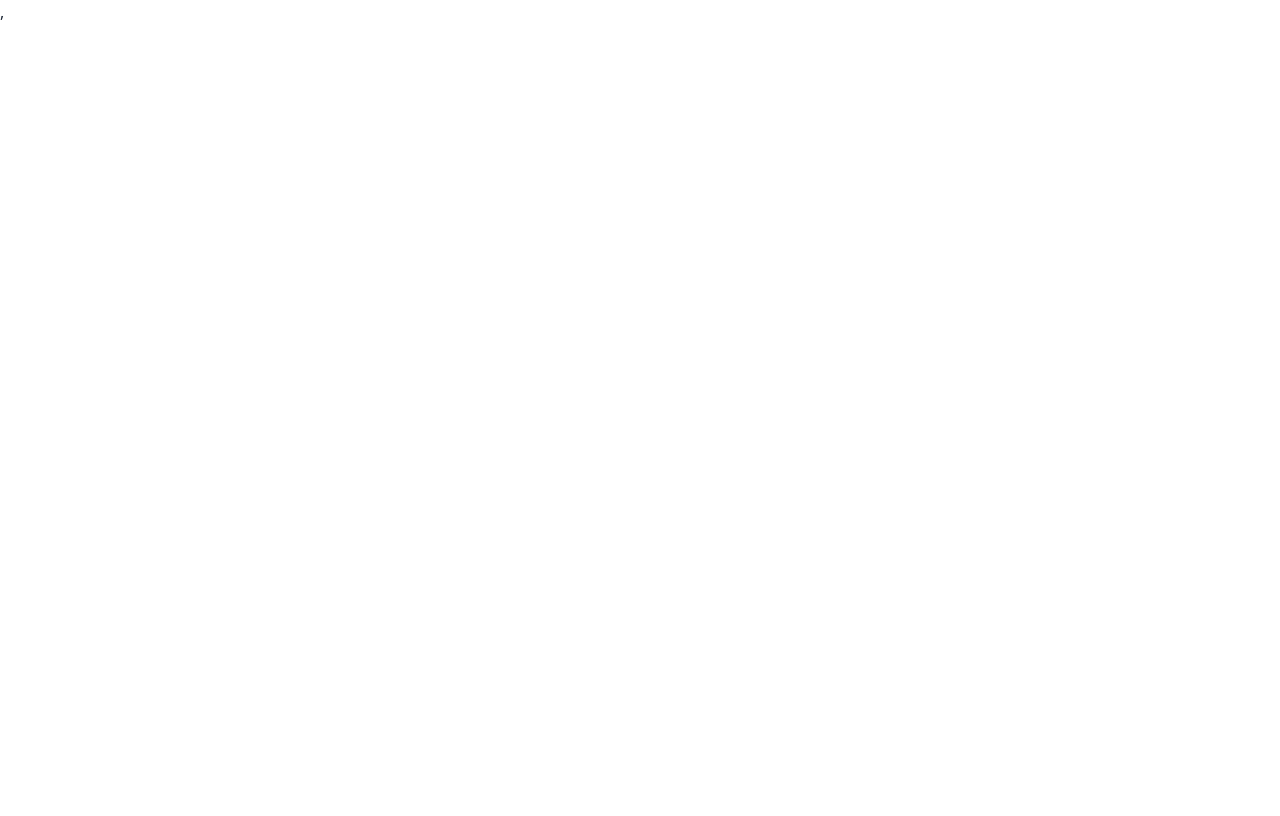
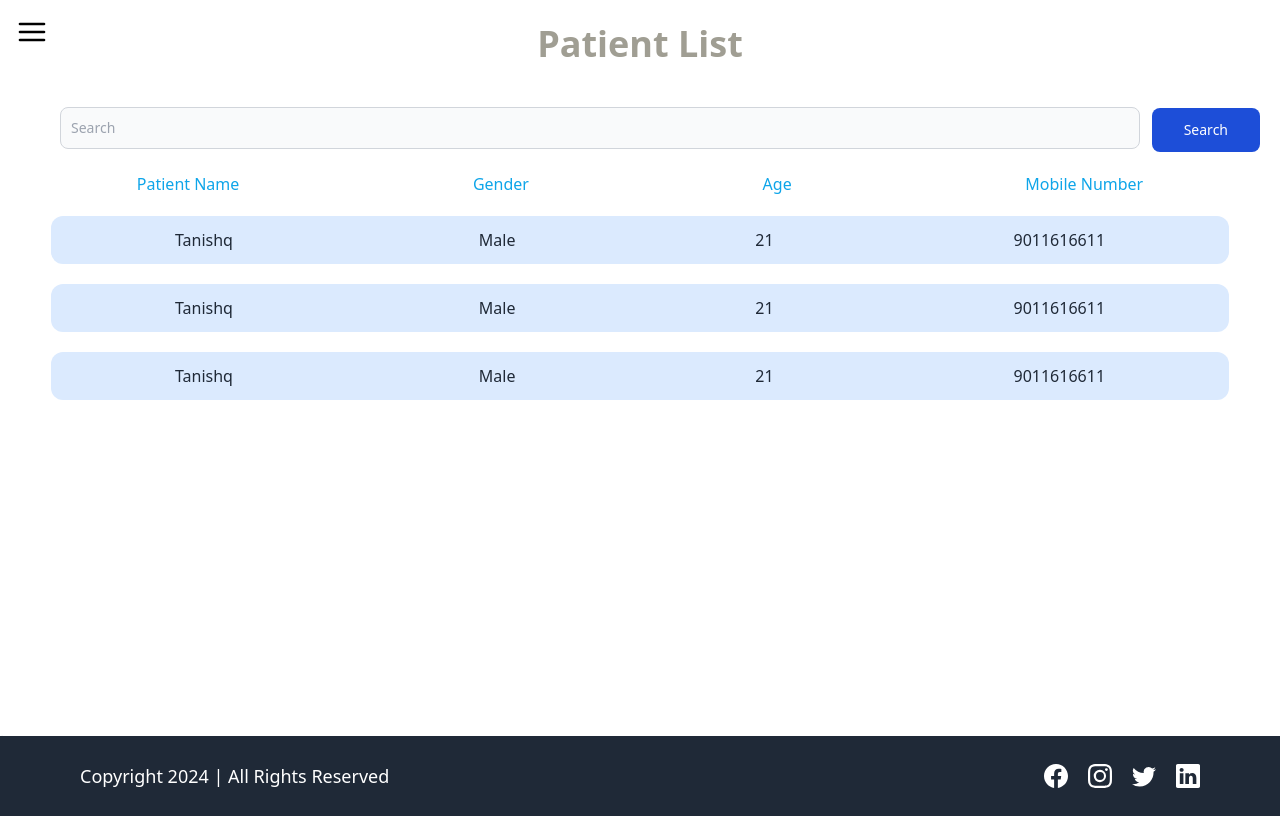
Before and after one commit to tanishq-khandelwal/Fullstack-Medvault, a React (Vite) app in the folder Frontend/medvault/: page /patientList in a window 1280 px wide. Before the commit this address had no page. Built offline with nearby package versions, Linux system fonts and the light colour scheme.

Commit message:
Added Patient List Page

```diff
--- a/Frontend/medvault/src/App.jsx
+++ b/Frontend/medvault/src/App.jsx
@@ -7,6 +7,7 @@ import store from "./Redux/store.js"; // Import your Redux store
 import HomePage from "./pages/Homepage.jsx";
 import Login from "./pages/Login.jsx";
 import SignUp from "./pages/Signup.jsx";
+import PatientList from "./pages/Patient/patientList.jsx";
 
 function App() {
   return (
@@ -15,6 +16,7 @@ function App() {
         <Route path="/" element={<HomePage />} />
         <Route path="/login" element={<Login/>}/>
         <Route path="/signup" element={<SignUp/>}/>
+        <Route path="/patientList" element={<PatientList/>}/>
       </Routes>
     </Provider>
   );
--- a/Frontend/medvault/src/layout/Layout.jsx
+++ b/Frontend/medvault/src/layout/Layout.jsx
@@ -67,7 +67,7 @@ const Layout = ({ children }) => {
               <a>Dashboard</a>
             </li>
             <li>
-              <a>Patient List</a>
+              <Link to={"/patientList"}>Patient List</Link>
             </li>
 
             <li>
@@ -76,29 +76,29 @@ const Layout = ({ children }) => {
 
             {/* Other sidebar items */}
             {!isLoggedIn && (
-              <li className="absolute bottom-4 w-full ">
+              <div className="absolute bottom-4 w-full ">
                 <div className="w-full flex items-center justify-center">
-                  <button className="btn-primary px-10 py-2 font-semibold rounded-md   bg-blue-500 text-white">
+                  <button className="btn-primary px-10 py-2 font-semibold rounded-md   bg-blue-500 text-white mr-4 ">
                     <Link to={"/login"}>Login</Link>
                   </button>
                   <button className="btn-secondary px-8 py-2 font-semibold rounded-md  bg-[#DE9604] text-white">
                     <Link to={"/signup"}>Signup</Link>
                   </button>
                 </div>
-              </li>
+              </div>
             )}
 
             {isLoggedIn && (
-              <li className="absolute bottom-4 w-full">
+              <div className="absolute bottom-4 w-full">
                 <div className="w-full flex items-center justify-center">
-                  <button className="btn-primary px-10 py-2 font-semibold rounded-md   bg-blue-500 text-white">
+                  <button className="btn-primary px-10 py-2 font-semibold rounded-md   bg-blue-500 text-white mr-4">
                     <Link to={"/profile"}>Profile</Link>
                   </button>
                   <button className="btn-secondary px-8 py-2 font-semibold rounded-md  bg-red-600 text-white">
                     <Link to={"/logout"}>Logout</Link>
                   </button>
                 </div>
-              </li>
+              </div>
             )}
           </ul>
         </div>
--- a/Frontend/medvault/src/pages/Homepage.jsx
+++ b/Frontend/medvault/src/pages/Homepage.jsx
@@ -112,7 +112,7 @@ const HomePage = () => {
                 </div>
               </div>
 
-              <div className="card w-[30rem] bg-[#167FE7] shadow-xl hover:scale-105 transition-all duration-300 mt-7 text-white">
+              <div className="card w-[32rem] bg-[#167FE7] shadow-2xl hover:scale-105 transition-all duration-300 mt-7 text-white">
                 <div className="card-body items-center text-center">
                   <h2 className="card-title">Our Commitments</h2>
                   <p>
--- a/Frontend/medvault/src/pages/Login.jsx
+++ b/Frontend/medvault/src/pages/Login.jsx
@@ -33,7 +33,7 @@ const Login=()=>{
                   type="email"
                   name="email"
                   id="email"
-                  className="bg-gray-50 border border-gray-300 text-gray-900 sm:text-sm rounded-lg focus:ring-primary-600 focus:border-primary-600 block w-full p-2.5"
+                  className="bg-gray-50 border border-gray-300 text-gray-900 sm:text-sm rounded-lg focus:ring-blue-600 focus:border-blue-600 block w-full p-2.5"
                   placeholder="Enter email"
                   required
                 />
--- /dev/null
+++ b/Frontend/medvault/src/pages/Patient/patientList.jsx
@@ -0,0 +1,99 @@
+import React, { useEffect, useState } from "react";
+import Layout from "../../layout/Layout";
+
+const PatientList = () => {
+  return (
+    <Layout>
+      <div className=" w-full flex justify-center">
+        <div className="w-full flex flex-col justify-around items-center gap-5 mx-5">
+          <h1 className="font-sans font-semibold text-4xl text-[#A09E93] mt-6">
+            Patient List
+          </h1>
+          <div className="w-full flex flex-col justify-center items-center gap-5">
+            <div className="w-full flex justify-around items-center gap-3">
+              <div className="w-[100%] mt-5 ml-10">
+                <input
+                  type="text"
+                  name="text"
+                  id="search"
+                  onChange={() => {}}
+                  className="bg-gray-50 border border-gray-300 text-gray-900 sm:text-sm rounded-lg focus-within:ring-blue-600 focus-within:border-blue-600 block w-full p-2.5 focus:outline-none"
+                  placeholder="Search"
+                />
+              </div>
+              <div>
+                <button
+                  type="button"
+                  className="text-white bg-blue-700 hover:bg-blue-800 focus:ring-4 focus:outline-none focus:ring-blue-300 font-medium rounded-lg text-sm px-8 py-3 text-center mt-6"
+                >
+                  Search
+                </button>
+              </div>
+            </div>
+            <div className="w-full flex justify-around items-center">
+              <p className="text-sky-500">Patient Name</p>
+              <p className="text-sky-500">Gender</p>
+              <p className="text-sky-500">Age</p>
+              <p className="text-sky-500">Mobile Number</p>
+            </div>
+
+            <>
+              {/* {patients.map((patient, idx) => ( */}
+              <div
+                //   key={idx}
+                className="w-[95%] flex justify-around items-center bg-blue-100 p-3 rounded-xl gap-4"
+              >
+                <div className="w-[4rem] flex">
+                  <p>Tanishq</p>
+                </div>
+                <p>Male</p>
+                <p>21</p>
+                <p>9011616611</p>
+              </div>
+
+              <div
+                //   key={idx}
+                className="w-[95%] flex justify-around items-center bg-blue-100 p-3 rounded-xl gap-4"
+              >
+                <div className="w-[4rem] flex">
+                  <p>Tanishq</p>
+                </div>
+                <p>Male</p>
+                <p>21</p>
+                <p>9011616611</p>
+              </div>
+
+              <div
+                //   key={idx}
+                className="w-[95%] flex justify-around items-center bg-blue-100 p-3 rounded-xl gap-4"
+              >
+                <div className="w-[4rem] flex">
+                  <p>Tanishq</p>
+                </div>
+                <p>Male</p>
+                <p>21</p>
+                <p>9011616611</p>
+              </div>
+            </>
+          </div>
+        </div>
+      </div>
+      <br />
+      <br />
+      <br />
+      <br />
+      <br />
+      <br />
+      <br />
+      <br />
+      <br />
+      <br />
+      <br />
+      <br />
+      <br />
+      <br />
+    </Layout>
+  );
+};
+
+export default PatientList;
--- a/Frontend/medvault/src/pages/Signup.jsx
+++ b/Frontend/medvault/src/pages/Signup.jsx
@@ -92,7 +92,7 @@ const SignUp = () => {
         </div>
         <div>
           <div className="items-center justify-center ml-[12rem] mt-[8rem]">
-            <h1 className="font-sans font-bold text-5xl">Welcome to Family </h1>
+            <h1 className="font-sans font-bold text-5xl">Welcome to the Family </h1>
             <br />
             <p className="font-sans font-semibold text-xl text-[#A4ABB9]">
               A Family of Health Innovations: Transforming Care, Empowering
```
